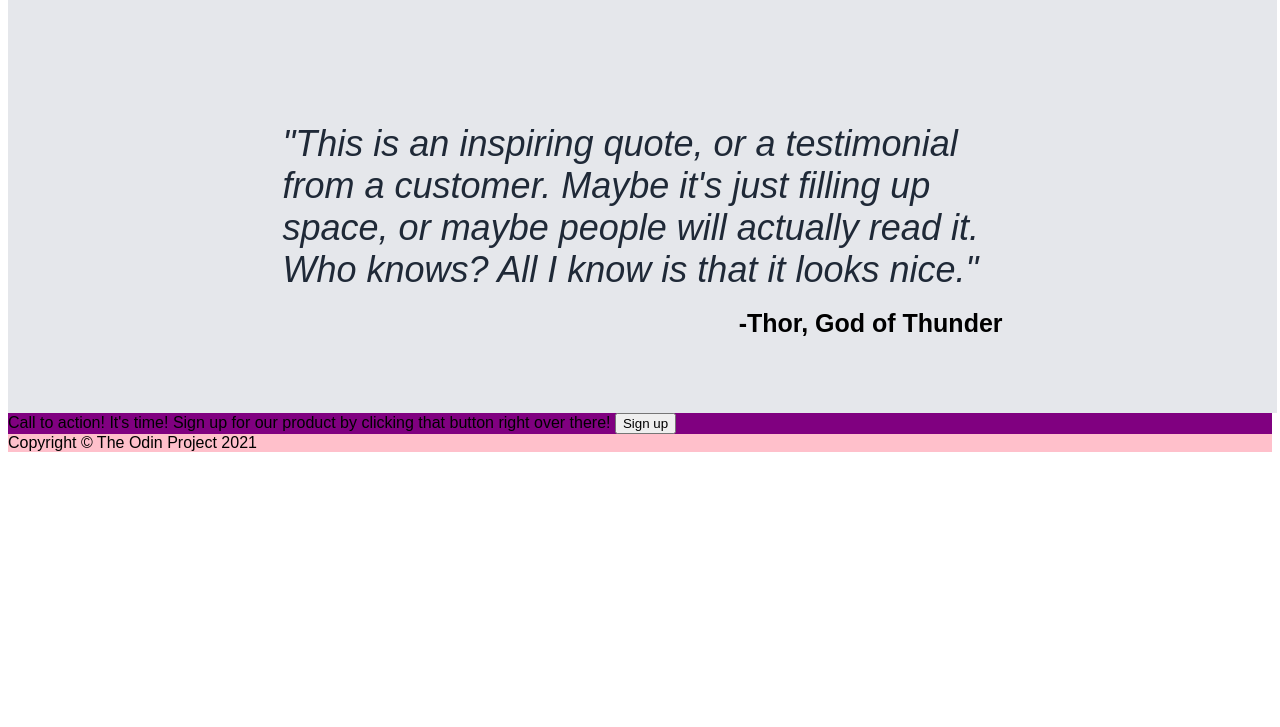
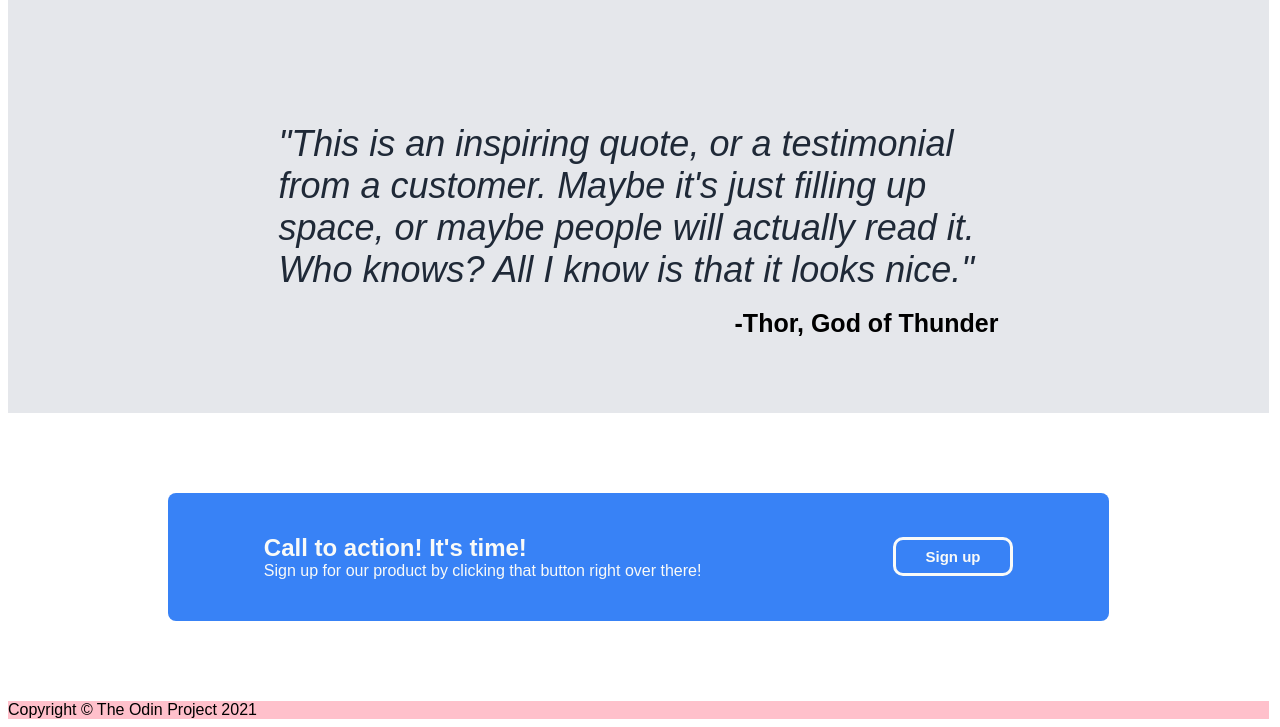
Before and after one commit to Chukklez/landing-page, a plain HTML site: page index.html in a window 1280 px wide. Shown: the part 969-1696 px from the top of the page. Before the commit the page ends 1429 px from the top, so only its background shows below. Drawn offline with Linux system fonts and the light colour scheme.

Commit message:
finished section four

```diff
--- a/index.html
+++ b/index.html
@@ -60,8 +60,9 @@
         </div>
         <div class="section-three">
             <div class="space3"></div>
-            <div class="quote">"This is an inspiring quote, or a testimonial from a customer. Maybe it's just filling up space, or maybe
-            people will actually read it. Who knows? All I know is that it looks nice."</div>
+            <div class="quote">"This is an inspiring quote, or a testimonial from a customer. Maybe it's just filling up
+                space, or maybe
+                people will actually read it. Who knows? All I know is that it looks nice."</div>
 
             <div class="author">-Thor, God of Thunder</div>
             <div class="space3"></div>
@@ -70,10 +71,10 @@
             <div class="space4"></div>
             <div class="container-four">
                 <div>
-                    Call to action! It's time!
+                    <h2 class="call2a">Call to action! It's time!</h2>
                     Sign up for our product by clicking that button right over there!
-                    <button class="button-two">Sign up</button>
                 </div>
+                <button class="button-two">Sign up</button>
             </div>
             <div class="space4"></div>
         </div>
--- a/style.css
+++ b/style.css
@@ -50,6 +50,7 @@ p {
   font-family: 'Rokkit', sans-serif;
 }
 
+
 /* SPACING ON THE SIDES FOR CENTERING CONTENT */
 .space-nav, .space1, .space2, .space3, .space4, .space-footer {
   flex-shrink: 0;
@@ -63,7 +64,7 @@ p {
   display: flex;
   justify-content: space-between;
   align-items: center;
-  width: 99.15vw;
+  width: 98.5vw;
   font-size: 24px;
   font-weight: bold;
   background-color: #1f2937;
@@ -96,7 +97,7 @@ p {
 .section-one {
   display: flex;
   justify-content: center;
-  width: 99.15vw;
+  width: 98.5vw;
   padding: 100px 0px;
   background-color: #1f2937;
 }
@@ -153,7 +154,7 @@ p {
 /* SECTION TWO */
 
 .section-two {
-  width: 99.15vw;
+  width: 98.5vw;
   text-align: center;
   background-color: White;
 }
@@ -208,7 +209,7 @@ p {
   align-content: center;
   flex-wrap: wrap;
   background-color: #e5e7eb;
-  width: 99.15vw;
+  width: 98.5vw;
 }
 
 .quote {
@@ -230,9 +231,42 @@ padding-bottom: 0.5em;
 }
 
 .section-four {
-  background-color: purple;
+  display: flex;
+  justify-content: center;
+  align-items: center;
+  height: 18em;
+  width: 98.5vw;
+  background-color: white;
+  color: #f9faf8;
+}
+
+.container-four {
+  display: flex;
+  justify-content: space-around;
+  align-items: center;
+  flex-wrap: wrap;
+  width: 65em;
+  height: 8em;
+  border-radius: 0.5em;
+  background-color: #3882f6;
+}
+
+.call2a {
+  margin: 0em;
+}
+
+.button-two {
+  color: #f9faf8;
+  font-weight: 900;
+  font-size: 15px;
+  background-color: #3882f6;
+  padding: 8px;
+  border-radius: 10px;
+  width: 120px;
+  border: solid #f9faf8 0.2em;
 }
 
 .footer {
+  width: 98.5vw;
   background-color: pink;
 }
```
